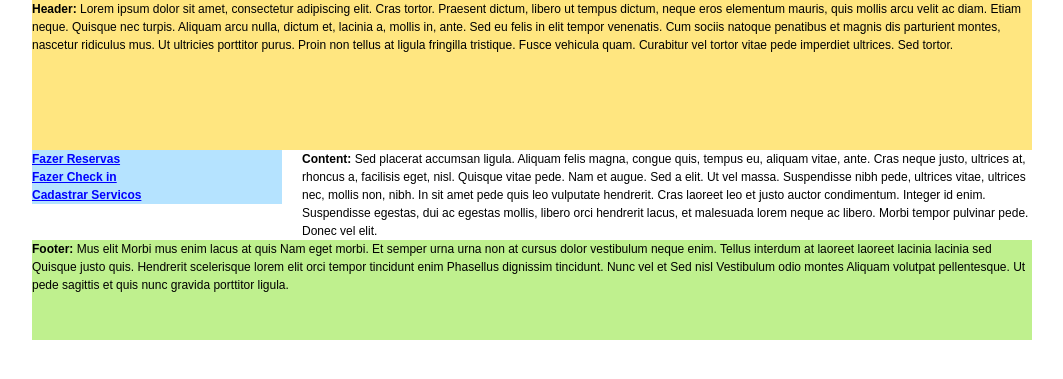
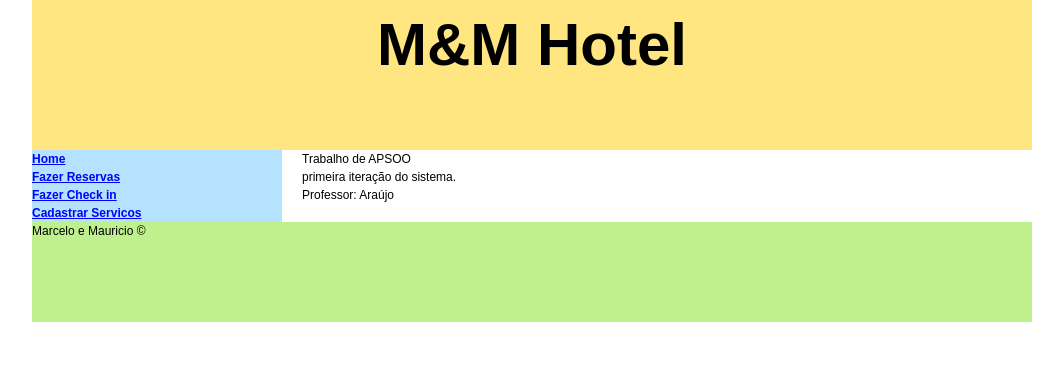
Before and after one commit to marcelobveras/APSOO, a PHP site: page / in a window 1280 px wide. Shown: the top 379 px of the page, without its empty margins (108-1171 px from the left). Run offline with PHP 8.4, Linux system fonts and the light colour scheme.

Commit message:
Layout...

```diff
--- a/Hotel/View/Index.php
+++ b/Hotel/View/Index.php
@@ -13,27 +13,26 @@
 
 <div id="wrapper">
 	<header id="header">
-		<strong>Header:</strong> Lorem ipsum dolor sit amet, consectetur
-			adipiscing elit. Cras tortor. Praesent dictum, libero ut tempus
-			dictum, neque eros elementum mauris, quis mollis arcu velit ac diam.
-			Etiam neque. Quisque nec turpis. Aliquam arcu nulla, dictum et,
-			lacinia a, mollis in, ante. Sed eu felis in elit tempor venenatis.
-			Cum sociis natoque penatibus et magnis dis parturient montes,
-			nascetur ridiculus mus. Ut ultricies porttitor purus. Proin non
-			tellus at ligula fringilla tristique. Fusce vehicula quam. Curabitur
-			vel tortor vitae pede imperdiet ultrices. Sed tortor.
-		</header><!-- #header-->
+		<br><br>
+		<h1 align="center">M&amp;M Hotel</h1>
+	</header><!-- #header-->
 
 	<section id="middle">
 
 		<div id="container">
 			<div id="content">
-				<strong>Content:</strong> Sed placerat accumsan ligula. Aliquam felis magna, congue quis, tempus eu, aliquam vitae, ante. Cras neque justo, ultrices at, rhoncus a, facilisis eget, nisl. Quisque vitae pede. Nam et augue. Sed a elit. Ut vel massa. Suspendisse nibh pede, ultrices vitae, ultrices nec, mollis non, nibh. In sit amet pede quis leo vulputate hendrerit. Cras laoreet leo et justo auctor condimentum. Integer id enim. Suspendisse egestas, dui ac egestas mollis, libero orci hendrerit lacus, et malesuada lorem neque ac libero. Morbi tempor pulvinar pede. Donec vel elit.
-			</div><!-- #content-->
+				Trabalho de APSOO
+				<br>
+				primeira itera&ccedil;&atilde;o do sistema.
+				<br>
+				Professor: Ara&uacute;jo
+				</div><!-- #content-->
 		</div><!-- #container-->
 
 		<aside id="sideLeft">
 			<strong>
+			<a href="index.php">Home</a>
+			<br>
 			<a href="Reservas.php">Fazer Reservas</a>
 			<br>
 			<a href="Checkin.php">Fazer Check in</a>
@@ -45,7 +44,7 @@
 	</section><!-- #middle-->
 
 	<footer id="footer">
-		<strong>Footer:</strong> Mus elit Morbi mus enim lacus at quis Nam eget morbi. Et semper urna urna non at cursus dolor vestibulum neque enim. Tellus interdum at laoreet laoreet lacinia lacinia sed Quisque justo quis. Hendrerit scelerisque lorem elit orci tempor tincidunt enim Phasellus dignissim tincidunt. Nunc vel et Sed nisl Vestibulum odio montes Aliquam volutpat pellentesque. Ut pede sagittis et quis nunc gravida porttitor ligula.
+		Marcelo e Mauricio &copy;
 	</footer><!-- #footer -->
 
 </div><!-- #wrapper -->
--- a/Hotel/View/css/style.css
+++ b/Hotel/View/css/style.css
@@ -1,5 +1,7 @@
+
+
 html, body, div, span, applet, object, iframe,
-h1, h2, h3, h4, h5, h6, p, blockquote, pre,
+ h2, h3, h4, h5, h6, p, blockquote, pre,
 a, abbr, acronym, address, big, cite, code,
 del, dfn, em, font, img, ins, kbd, q, s, samp,
 small, strike, strong, sub, sup, tt, var,
@@ -12,6 +14,15 @@ table, caption, tbody, tfoot, thead, tr, th, td {
 	border: 0;
 	outline: 0;
 	font-size: 100%;
+	vertical-align: baseline;
+	background: transparent;
+}
+h1{
+	font-size: 500%;
+	margin: 0;
+	padding: 0;
+	border: 0;
+	outline: 0;
 	vertical-align: baseline;
 	background: transparent;
 }
```
Also changed, not shown: Hotel/View/Checkin.php (+5 -2 lines), Hotel/View/Reservas.php (+6 -3 lines), Hotel/View/Servicos.php (+5 -2 lines).
